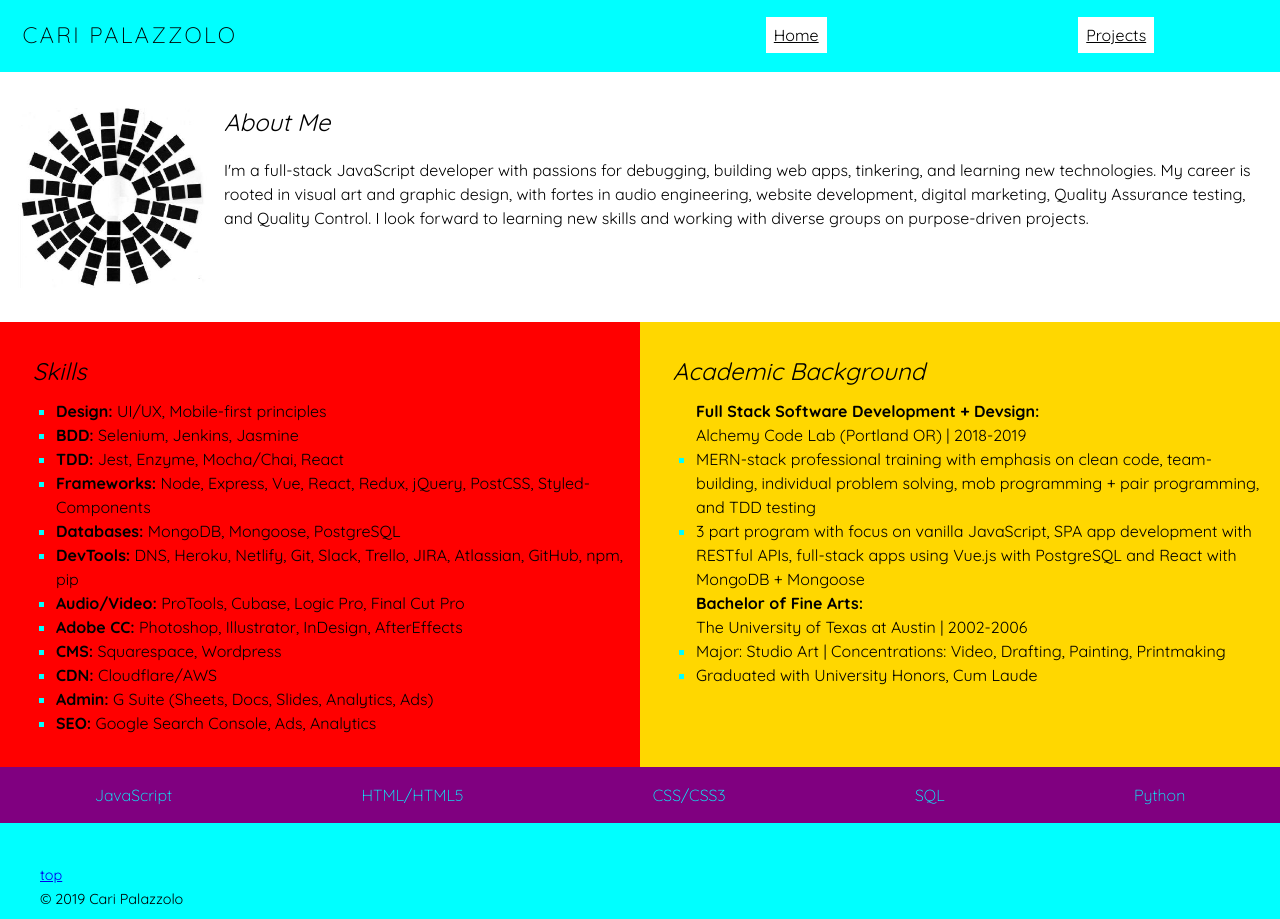
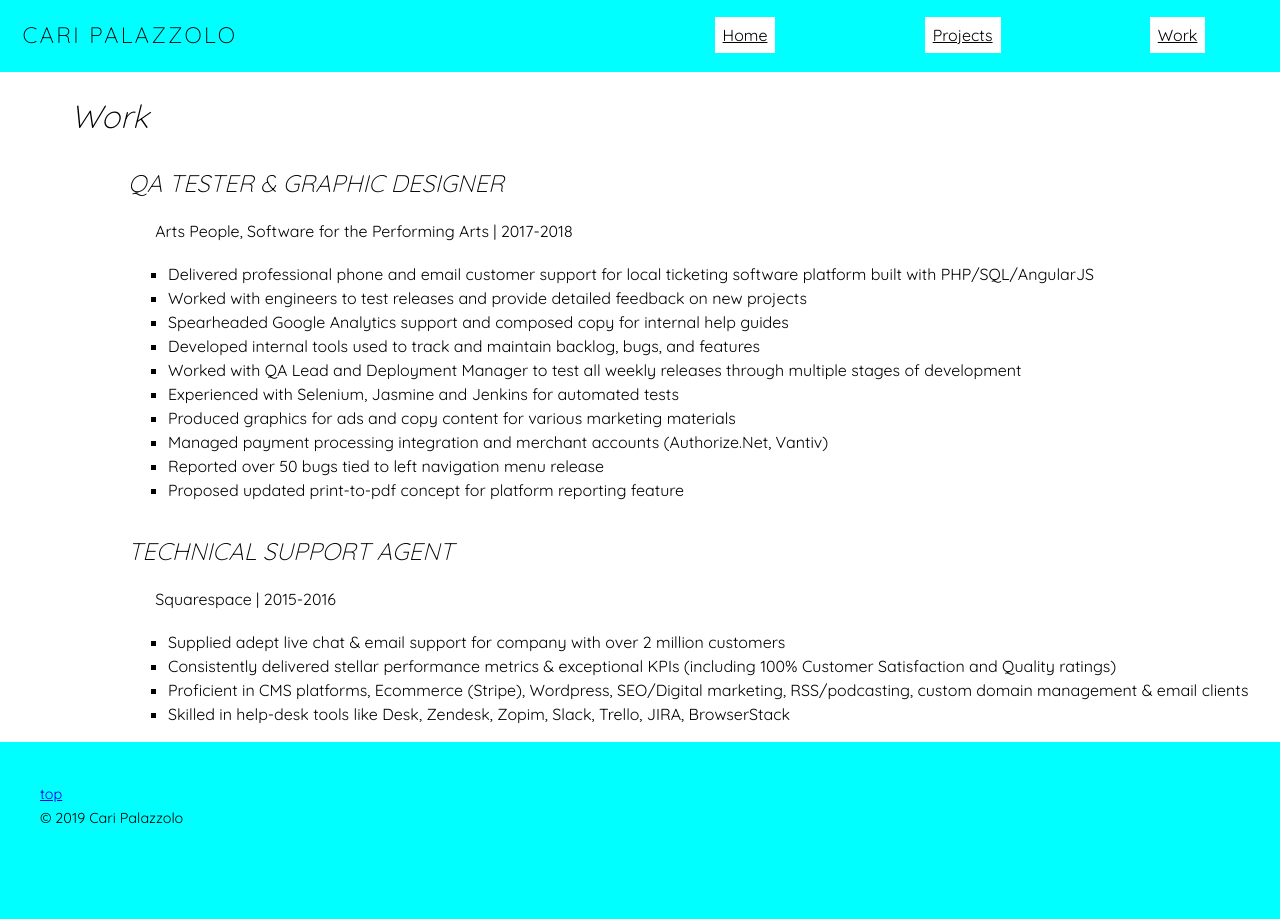
Before and after one commit to caripizza/portfolio, a React app: page /work in a window 1280 px wide. Before the commit this address led to /. After the commit the page ends 838 px from the top, so only its background shows below. Built offline with nearby package versions, Linux system fonts and the light colour scheme; what promise-middleware-redux would draw is missing.

Commit message:
add Work component and route, more styles

```diff
--- a/src/components/app/App.js
+++ b/src/components/app/App.js
@@ -18,6 +18,9 @@ export default class App extends Component {
               <Route exact path={ROUTES.HOME.path}
                 component={ROUTES.HOME.Component}
               />
+              <Route exact path={ROUTES.WORK.path}
+                component={ROUTES.WORK.Component}
+              />
               <Route exact path={ROUTES.PROJECTS.path}
                 component={ROUTES.PROJECTS.Component}
               />
--- a/src/components/header/Header.js
+++ b/src/components/header/Header.js
@@ -35,6 +35,7 @@ export default class Header extends React.Component {
               : <ul>
                 <li><Link to="/">Home</Link></li>
                 <li><Link to="/projects">Projects</Link></li>
+                <li><Link to="/work">Work</Link></li>
               </ul>
             }
 
--- a/src/components/home/Home.js
+++ b/src/components/home/Home.js
@@ -2,7 +2,7 @@ import React from 'react';
 import logo from '../../../assets/caripizza.png';
 import styles from './Home.css';
 
-const welcomeMsg = 'I\'m a full-stack JavaScript developer with passions for debugging, building web apps, tinkering, and learning new technologies. My career is rooted in visual art and graphic design, with fortes in audio engineering, website development, digital marketing, Quality Assurance testing, and Quality Control. I look forward to learning new skills and working with diverse groups on purpose-driven projects.';
+const welcomeMsg = 'I\'m a full-stack JavaScript developer with passions for building web apps and learning new technologies. My career is rooted in visual art and graphic design, with fortes in audio engineering, website development, digital marketing, Quality Assurance testing, and Quality Control. I look forward to learning new skills and working with diverse groups on purpose-driven projects.';
 
 const Home = () => {
   return (
@@ -45,7 +45,7 @@ const Home = () => {
               <li><span><strong>Full Stack Software Development + Devsign:</strong><br/>Alchemy Code Lab (Portland OR) | 2018-2019</span></li>
               <li className={styles.detail}><span>MERN-stack professional training with emphasis on clean code, team-building, individual problem solving, mob programming + pair programming, and TDD testing</span></li>
               <li className={styles.detail}><span>3 part program with focus on vanilla JavaScript, SPA app development with RESTful APIs,  full-stack apps using Vue.js with PostgreSQL and React with MongoDB + Mongoose</span><br/></li>
-              <li><span><strong>Bachelor of Fine Arts:</strong><br/>The University of Texas at Austin | 2002-2006</span></li>
+              <li><br/><span><strong>Bachelor of Fine Arts:</strong><br/>The University of Texas at Austin | 2002-2006</span></li>
               <li className={styles.detail}><span>Major: Studio Art | Concentrations: Video, Drafting, Painting, Printmaking</span></li>
               <li className={styles.detail}><span>Graduated with University Honors, Cum Laude</span></li>
             </ul>
--- a/src/components/homebrewdog/Homebrewdog.css
+++ b/src/components/homebrewdog/Homebrewdog.css
@@ -27,7 +27,7 @@
   }
 
   h1 {
-    padding: .5em 2em 0 .7em;
+    padding: 0;
     font-style: italic;
     font-weight: 300;
   }
--- a/src/components/homebrewdog/Homebrewdog.js
+++ b/src/components/homebrewdog/Homebrewdog.js
@@ -12,6 +12,14 @@ const Homebrewdog = () => {
       <main className={styles.Homebrewdog}>
         <section>
           <h1>Homebrewdog</h1>
+          <span>
+            <a href="https://homebrewdog.herokuapp.com"
+              target="_blank" rel="noopener noreferrer"
+            >
+              https://homebrewdog.herokuapp.com
+            </a>
+          </span>
+          <br/>
           <p>Featuring a pop-up search modal, allowing you to search for beers by key word:</p>
           <img src={homebrewPic1} alt="Homebrewdog-pic1"/>
           <p>Yielding a list of search results, based on your beer query:</p>
--- a/src/components/projects/Projects.js
+++ b/src/components/projects/Projects.js
@@ -18,20 +18,27 @@ const Projects = () => {
         <section className={styles.right}>
           <article>
             <h3>Homebrewdog</h3>
-            <br/>
+            {/* <br/>
             <span>
               <a href="https://homebrewdog.herokuapp.com"
                 target="_blank" rel="noopener noreferrer"
               >
                 https://homebrewdog.herokuapp.com
               </a>
-            </span>
+            </span> */}
             <br/>
             <span>
               RESTful app utilizing the Brewdog Brewery API with Vue for the front-end, PostgreSQL + Express on the back-end, and deployed to Heroku.
             </span>
             <br/>
-            <span><Link to="/projects/homebrewdog">View project</Link></span>
+            <span>
+              <Link to="/projects/homebrewdog">
+                View project
+              </Link> /
+              <a href="https://github.com/team-thermometer" target="_blank" rel="noopener noreferrer">
+                GitHub
+              </a>
+            </span>
           </article>
 
           <article>
--- a/src/components/sidebar/SideBar.js
+++ b/src/components/sidebar/SideBar.js
@@ -79,6 +79,13 @@ export default class SideBar extends React.Component {
           >
             Projects
           </Link>
+          <br/>
+          <br/>
+          <Link className="menu-item" to="/work"
+            onClick={() => this.closeMenu()}
+          >
+            Work
+          </Link>
         </Menu>
       </>
     );
--- /dev/null
+++ b/src/components/work/Work.css
@@ -0,0 +1,32 @@
+.Work {
+  p {
+    padding: .5em 1.7em .2em 1.7em;
+  }
+
+  section {
+    padding: 1em 0 0 10%;
+    background-color: white;
+    line-height: 1.5em;
+    display: grid;
+  }
+
+  ul {
+    list-style: square;
+  }
+
+  h1 {
+    margin-left: -5%;
+    margin-top: 0;
+    padding: .5em 2em 0 0;
+    font-style: italic;
+    font-weight: 300;
+  }
+
+  h2 {
+    padding: .5em 2em 0 0;
+    font-style: italic;
+    font-weight: 300;
+    margin: .4em 0 -.02em 0;
+    background: white;
+  }
+}
--- /dev/null
+++ b/src/components/work/Work.js
@@ -0,0 +1,45 @@
+import React from 'react';
+import styles from './Work.css';
+
+const Work = () => {
+  return (
+    <>
+
+      <main className={styles.Work}>
+        <section>
+          <h1>Work</h1>
+          <article>
+            <h2>QA TESTER & GRAPHIC DESIGNER</h2>
+            <p>Arts People, Software for the Performing Arts | 2017-2018</p>
+            <ul>
+              <li>Delivered professional phone and email customer support for local ticketing software platform built with PHP/SQL/AngularJS</li>
+              <li>Worked with engineers to test releases and provide detailed feedback on new projects</li>
+              <li>Spearheaded Google Analytics support and composed copy for internal help guides</li>
+              <li>Developed internal tools used to track and maintain backlog, bugs, and features</li>
+              <li>Worked with QA Lead and Deployment Manager to test all weekly releases through multiple stages of development</li>
+              <li>Experienced with Selenium, Jasmine and Jenkins for automated tests</li>
+              <li>Produced graphics for ads and copy content for various marketing materials</li>
+              <li>Managed payment processing integration and merchant accounts (Authorize.Net, Vantiv)</li>
+              <li>Reported over 50 bugs tied to left navigation menu release</li>
+              <li>Proposed updated print-to-pdf concept for platform reporting feature</li>
+            </ul>
+          </article>
+
+          <article>
+            <h2>TECHNICAL SUPPORT AGENT</h2>
+            <p>Squarespace | 2015-2016</p>
+            <ul>
+              <li>Supplied adept live chat & email support for company with over 2 million customers</li>
+              <li>Consistently delivered stellar performance metrics & exceptional KPIs (including  100% Customer Satisfaction and Quality ratings)</li>
+              <li>Proficient in CMS platforms, Ecommerce (Stripe), Wordpress, SEO/Digital marketing, RSS/podcasting, custom domain management & email clients</li>
+              <li>Skilled in help-desk tools like Desk, Zendesk, Zopim, Slack, Trello, JIRA, BrowserStack</li>
+            </ul>
+          </article>
+
+        </section>
+      </main>
+    </>
+  );
+};
+
+export default Work;
--- a/src/routes/routes.js
+++ b/src/routes/routes.js
@@ -1,5 +1,6 @@
 import Home from '../components/home/Home';
 import Homebrewdog from '../components/homebrewdog/Homebrewdog';
+import Work from '../components/work/Work';
 import Projects from '../components/projects/Projects';
 
 export const ROUTES = {
@@ -7,6 +8,11 @@ export const ROUTES = {
     path: '/',
     Component: Home,
     linkTo: () => '/'
+  },
+  WORK: {
+    path: '/work',
+    Component: Work,
+    linkTo: () => '/work'
   },
   PROJECTS: {
     path: '/projects',
```
